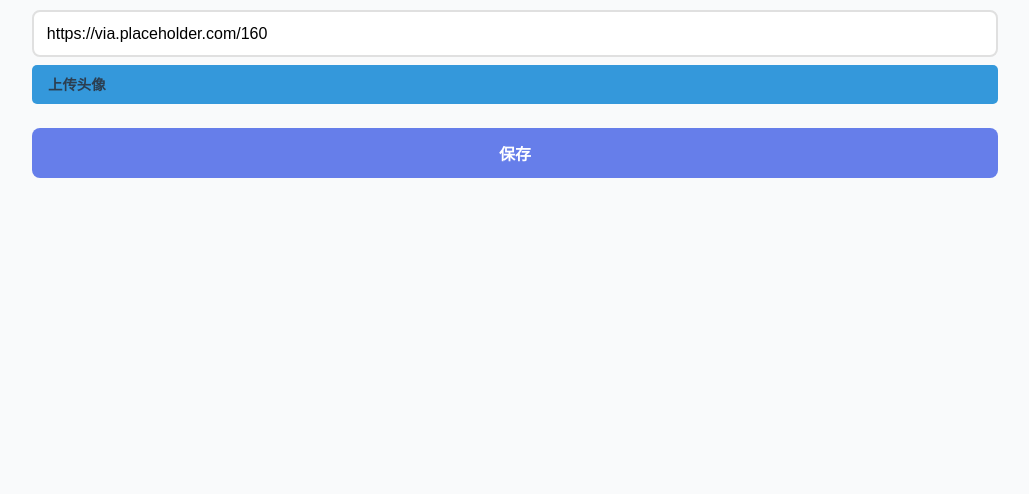
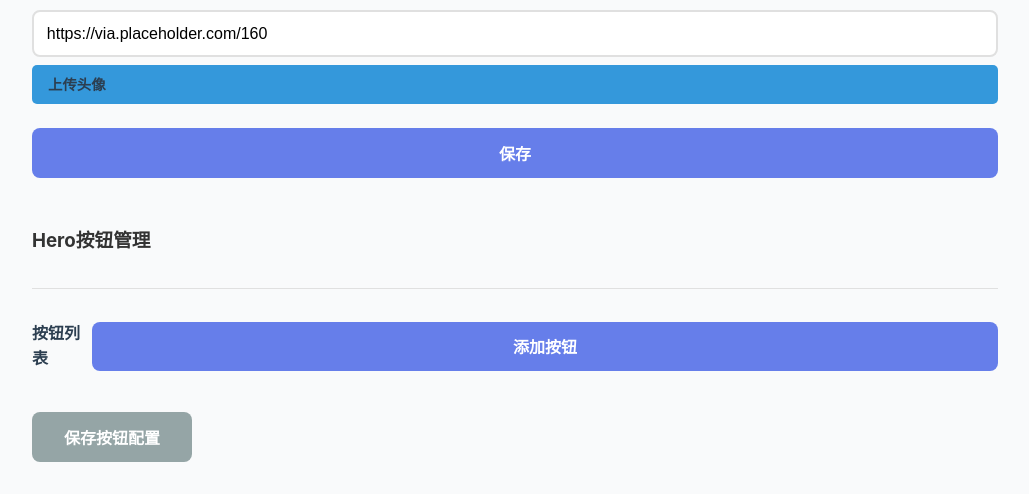
Before and after one commit to yuyu0308/one, a Flask app: page /admin in a window 1280 px wide. Shown: the part 823-1317 px from the top of the page, without its empty margins (250-1279 px from the left). Before the commit the page ends 1001 px from the top, so only its background shows below. Run offline with Flask 2, Linux system fonts and the light colour scheme; the visitor is signed in with stand-in values (Sample User, id 1).

Commit message:
Add customizable buttons management and track data.json

```diff
--- a/static/css/admin.css
+++ b/static/css/admin.css
@@ -449,6 +449,72 @@ body {
     display: block;
     margin-bottom: 0.5rem;
 }
+
+/* Buttons Management */
+.buttons-management {
+    margin-top: 2rem;
+    padding-top: 2rem;
+    border-top: 1px solid #e0e0e0;
+}
+
+.buttons-header {
+    display: flex;
+    justify-content: space-between;
+    align-items: center;
+    margin-bottom: 1.5rem;
+}
+
+.buttons-header h4 {
+    margin: 0;
+    color: #2c3e50;
+}
+
+.buttons-list {
+    display: flex;
+    flex-direction: column;
+    gap: 1rem;
+}
+
+.admin-button-item {
+    background: var(--admin-card-bg, #f8f9fa);
+    padding: 1rem;
+    border-radius: 8px;
+    border: 1px solid #e0e0e0;
+}
+
+.button-info {
+    display: flex;
+    justify-content: space-between;
+    align-items: center;
+    margin-bottom: 0.5rem;
+}
+
+.button-text {
+    font-weight: 600;
+    color: #2c3e50;
+}
+
+.button-meta {
+    font-size: 0.85rem;
+    color: #666;
+}
+
+.button-actions {
+    display: flex;
+    gap: 0.5rem;
+}
+
+.button-edit-form {
+    display: flex;
+    flex-direction: column;
+    gap: 1rem;
+}
+
+.button-edit-actions {
+    display: flex;
+    gap: 0.5rem;
+    margin-top: 0.5rem;
+}
 }
 
 /* Theme Section */
--- a/static/js/admin.js
+++ b/static/js/admin.js
@@ -675,6 +675,163 @@ function deleteFile(fileId) {
     }
 }
 
+// Buttons management
+async function loadButtons() {
+    try {
+        const response = await fetch('/api/data');
+        const data = await response.json();
+        const buttons = data.buttons || [];
+        const buttonsList = document.getElementById('buttonsList');
+
+        if (buttons.length === 0) {
+            buttonsList.innerHTML = '<p class="empty-state">暂无按钮</p>';
+            return;
+        }
+
+        buttonsList.innerHTML = buttons.map(btn => `
+            <div class="admin-button-item" data-button-id="${btn.id}">
+                <div class="button-info">
+                    <span class="button-text">${btn.icon}${btn.text}</span>
+                    <span class="button-meta">样式: ${btn.style} • 顺序: ${btn.order}</span>
+                </div>
+                <div class="button-actions">
+                    <button class="btn btn-sm btn-edit" onclick="editButton('${btn.id}')">编辑</button>
+                    <button class="btn btn-sm btn-delete" onclick="deleteButton('${btn.id}')">删除</button>
+                </div>
+            </div>
+        `).join('');
+    } catch (error) {
+        console.error('加载按钮失败:', error);
+    }
+}
+
+// 添加按钮
+document.getElementById('addButtonBtn')?.addEventListener('click', function() {
+    const buttonsList = document.getElementById('buttonsList');
+    const newId = 'btn_' + Date.now();
+
+    const btnHtml = `
+        <div class="admin-button-item" data-button-id="${newId}">
+            <div class="button-edit-form">
+                <div class="form-group">
+                    <label>按钮文字</label>
+                    <input type="text" class="button-text-input" value="新按钮">
+                </div>
+                <div class="form-group">
+                    <label>图标</label>
+                    <input type="text" class="button-icon-input" placeholder="如: 🎯">
+                </div>
+                <div class="form-group">
+                    <label>链接</label>
+                    <input type="text" class="button-url-input" value="#">
+                </div>
+                <div class="form-group">
+                    <label>样式</label>
+                    <select class="button-style-input">
+                        <option value="primary">主按钮</option>
+                        <option value="secondary">次按钮</option>
+                        <option value="nav">导航按钮</option>
+                    </select>
+                </div>
+                <div class="button-edit-actions">
+                    <button class="btn btn-primary" onclick="saveButton('${newId}')">保存</button>
+                    <button class="btn btn-secondary" onclick="cancelEditButton('${newId}')">取消</button>
+                </div>
+            </div>
+        </div>
+    `;
+
+    buttonsList.insertAdjacentHTML('afterbegin', btnHtml);
+});
+
+// 保存按钮
+async function saveButton(buttonId) {
+    const btnItem = document.querySelector(`[data-button-id="${buttonId}"]`);
+    const text = btnItem.querySelector('.button-text-input').value;
+    const icon = btnItem.querySelector('.button-icon-input').value;
+    const url = btnItem.querySelector('.button-url-input').value;
+    const style = btnItem.querySelector('.button-style-input').value;
+
+    try {
+        const response = await fetch('/api/data');
+        const data = await response.json();
+
+        if (!data.buttons) data.buttons = [];
+
+        const existingIndex = data.buttons.findIndex(b => b.id === buttonId);
+        const buttonData = {
+            id: buttonId,
+            text: text,
+            icon: icon,
+            url: url,
+            style: style,
+            order: existingIndex >= 0 ? data.buttons[existingIndex].order : data.buttons.length + 1
+        };
+
+        if (existingIndex >= 0) {
+            data.buttons[existingIndex] = buttonData;
+        } else {
+            data.buttons.push(buttonData);
+        }
+
+        await fetch('/api/data', {
+            method: 'POST',
+            headers: {'Content-Type': 'application/json'},
+            body: JSON.stringify(data)
+        });
+
+        showToast('按钮已保存', 'success');
+        loadButtons();
+    } catch (error) {
+        showToast('保存失败', 'error');
+    }
+}
+
+// 编辑按钮
+function editButton(buttonId) {
+    const btnItem = document.querySelector(`[data-button-id="${buttonId}"]`);
+    const text = btnItem.querySelector('.button-text').textContent;
+
+    // 简单实现：用prompt
+    const newText = prompt('编辑按钮文字:', text);
+    if (newText) {
+        btnItem.querySelector('.button-text').textContent = newText;
+        showToast('请点击保存按钮配置', 'success');
+    }
+}
+
+// 取消编辑
+function cancelEditButton(buttonId) {
+    const btnItem = document.querySelector(`[data-button-id="${buttonId}"]`);
+    if (btnItem && confirm('取消编辑?')) {
+        btnItem.remove();
+        loadButtons();
+    }
+}
+
+// 删除按钮
+async function deleteButton(buttonId) {
+    if (!confirm('确定要删除这个按钮吗?')) return;
+
+    try {
+        const response = await fetch('/api/data');
+        const data = await response.json();
+
+        data.buttons = data.buttons.filter(b => b.id !== buttonId);
+
+        await fetch('/api/data', {
+            method: 'POST',
+            headers: {'Content-Type': 'application/json'},
+            body: JSON.stringify(data)
+        });
+
+        showToast('按钮已删除', 'success');
+        loadButtons();
+    } catch (error) {
+        showToast('删除失败', 'error');
+    }
+}
+
 // Theme form
 document.getElementById('backgroundType').addEventListener('change', updateThemeOptions);
 
--- a/templates/admin.html
+++ b/templates/admin.html
@@ -65,6 +65,16 @@
                     </div>
                     <button type="submit" class="btn btn-primary">保存</button>
                 </form>
+
+                <h3 style="margin-top: 3rem; margin-bottom: 1rem;">Hero按钮管理</h3>
+                <div class="buttons-management">
+                    <div class="buttons-header">
+                        <h4>按钮列表</h4>
+                        <button id="addButtonBtn" class="btn btn-primary">添加按钮</button>
+                    </div>
+                    <div id="buttonsList" class="buttons-list"></div>
+                    <button id="saveButtonsBtn" class="btn btn-secondary" style="margin-top: 1rem;">保存按钮配置</button>
+                </div>
             </section>
 
             <!-- Skills Section -->
```
Also changed, not shown: static/js/main.js (+35 -15 lines).
